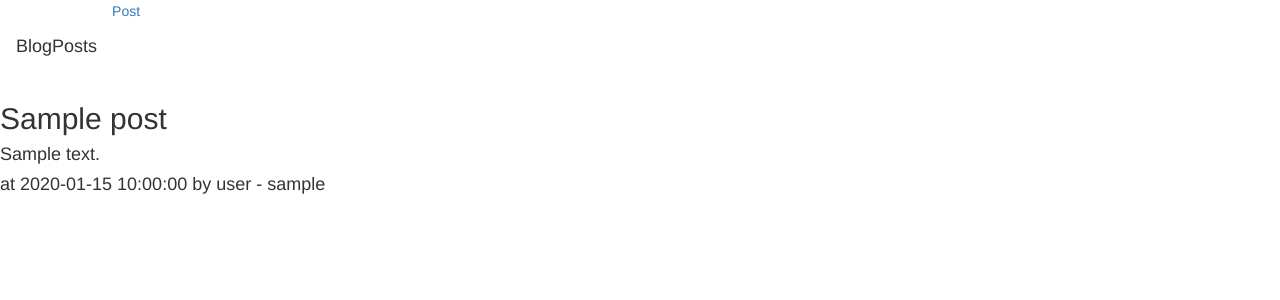
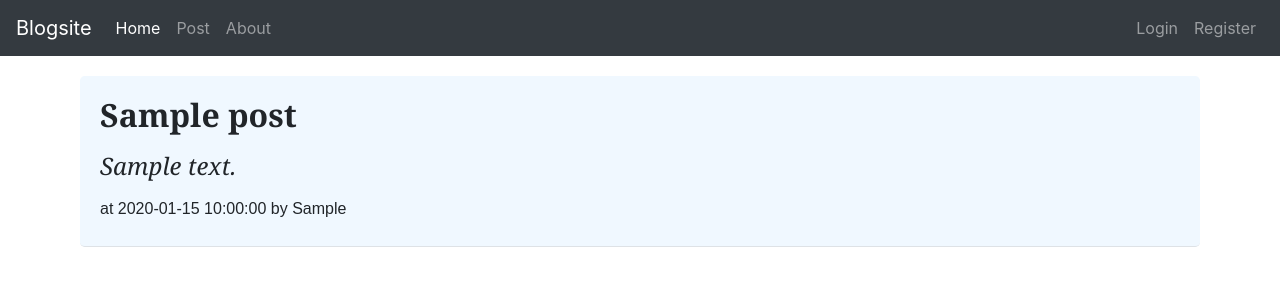
Before and after one commit to dummyVariable/blogsite, a Flask app: page / in a window 1280 px wide. Shown: the top 300 px of the page. Run offline with Flask 2, Linux system fonts and the light colour scheme; tables that the repository leaves empty hold one stand-in row (values such as "Sample post"); some libraries are stand-ins or nearby versions.

Commit message:
done some design refactoring

```diff
--- a/app/__init__.py
+++ b/app/__init__.py
@@ -12,10 +12,11 @@ def create_app():
     app = Flask(__name__)
     app.config.from_object(Config)
 
-    bootstrap.init_app(app)
     db.init_app(app)
 
     from app.main import main as main_blueprint
     app.register_blueprint(main_blueprint)
 
+    bootstrap.init_app(app)
+
     return app
--- a/app/main/views.py
+++ b/app/main/views.py
@@ -5,8 +5,6 @@ from app.main import main
 from .forms import PostForm
 from app.models import Post, User, db
 
-user1 = User(username='dude')
-user1.password = 'dude'
 
 @main.route('/')
 def index():
@@ -20,8 +18,15 @@ def post():
     if form.validate_on_submit():
         title = form.title.data
         body = form.body.data
+        user1 =User.query.all()[0]
         post = Post(title=title,body=body, user=user1)
         db.session.add(post)
         db.session.commit()
         return redirect('/')
     return render_template('post.html', form=form)
+
+@main.route('/about')
+def about():
+    user1 =User.query.all()[0]
+    posts = user1.posts
+    return render_template('about.html', posts=posts)
--- a/app/models.py
+++ b/app/models.py
@@ -37,4 +37,4 @@ class User(db.Model):
         return check_password_hash(self.password_hash, password)
 
     def __repr__(self):
-        return f'user - {self.username}'
+        return f'{self.username}'
--- a/app/static/style.css
+++ b/app/static/style.css
@@ -0,0 +1,37 @@
+.home{
+    padding : 10px;
+}
+
+.post{
+    background-color: aliceblue;
+    padding: 20px;
+    margin-top: 10px;
+    width: auto;
+}
+
+.post-form{
+    padding: 20px;
+    margin:30px auto;
+    width: 40%;
+}
+
+.post-title{
+    font-weight: 1000;
+    font-family: Georgia, 'Times New Roman', Times, serif;
+    font-size: xx-large;
+    padding-bottom: 10px;
+}
+
+.post-body{
+    font-weight: 300;
+    font-family: Cambria, Cochin, Georgia, Times, 'Times New Roman', serif;
+    font-size: x-large;
+    font-style: italic;
+    padding-bottom: 10px;
+
+}
+
+.post-details{
+    font-size: medium;
+    font-family: Arial, Helvetica, sans-serif;
+}
--- a/app/templates/base.html
+++ b/app/templates/base.html
@@ -0,0 +1,34 @@
+{% extends "bootstrap/base.html" %}
+
+{% block styles %}
+<link rel="stylesheet" href="https://stackpath.bootstrapcdn.com/bootstrap/4.5.2/css/bootstrap.min.css" integrity="sha384-JcKb8q3iqJ61gNV9KGb8thSsNjpSL0n8PARn9HuZOnIxN0hoP+VmmDGMN5t9UJ0Z" crossorigin="anonymous">
+
+<link rel="stylesheet" href="{{url_for('static', filename='style.css')}}" >
+{% endblock %}
+
+
+{% block navbar %}
+<nav class="navbar navbar-expand-lg navbar-dark bg-dark">
+   <a class="navbar-brand" href="/">Blogsite</a>
+   <button class="navbar-toggler" type="button" data-toggle="collapse" data-target="#navbarNav" aria-controls="navbarNav" aria-expanded="false" aria-label="Toggle navigation">
+     <span class="navbar-toggler-icon"></span>
+   </button>
+   <div class="collapse navbar-collapse" id="navbarNav">
+     <ul class="navbar-nav">
+       <li class="nav-item active">
+         <a class="nav-link" href="{{url_for('main.index')}}">Home <span class="sr-only">(current)</span></a>
+       </li>
+       <li class="nav-item">
+         <a class="nav-link" href="{{ url_for('main.post')}}">Post</a>
+       </li>
+       <li class="nav-item">
+        <a class="nav-link" href="{{ url_for('main.about')}}">About</a>
+      </li>
+     </ul>
+   </div>
+     <ul class="nav navbar-nav navbar-right">
+      <li class="nav-item"><a class="nav-link" href="/">Login</a></li>
+      <li class="nav-item"><a class="nav-link my-2 my-sm-0" href="/">Register</a></li>
+     </ul>
+ </nav>
+{% endblock %}
--- a/app/templates/index.html
+++ b/app/templates/index.html
@@ -1,25 +1,20 @@
-
-{% extends "bootstrap/base.html" %}
-
-{% block navbar %}
-<div class="navbar navbar-dark bg-dark">
-   <h1 class="navbar-brand"> BlogPosts</h1>
-   <a href="{{ url_for('main.post')}}" class="nav-item">Post</a>
-</div>
-{% endblock %}
+{% extends 'base.html' %}
 
 {% block content %}
+   <div class="container home">
    {% if posts %}
       {% for post in posts%}
-      <div class="containter">
-         <h2>{{post.title}}</h2>
-         <h4>{{post.body}}</h4>
-         <h4>at {{post.pubdate}} by {{post.user}}</h4>
+      <div class="containter post rounded-lg border-bottom">
+         <h2 class="post-title">{{post.title}}</h2>
+         <h4 class="post-body">{{post.body}}</h4>
+         <h4 class="post-details">at {{post.pubdate.replace(microsecond=0)}} by {{post.user|capitalize}}</h4>
       </div>
       {%endfor%}
    {% else %}
-   <div class="containter">
+   <div class="container">
       <h3>No posts</h3>
    </div>
    {% endif %}
+   </div>
+
 {% endblock %}
--- a/config.py
+++ b/config.py
@@ -7,3 +7,4 @@ class Config:
     SQLALCHEMY_DATABASE_URI = f'sqlite:///{BASEDIR}/data.db'
     SQLALCHEMY_TRACK_MODIFICATIONS = False
     SECRET_KEY = 'secret'
+    BOOTSTRAP_USE_MINIFIED = True
```
Also changed, not shown: app/templates/about.html (added, +27 -0 lines), app/templates/post.html (+17 -1 lines).
